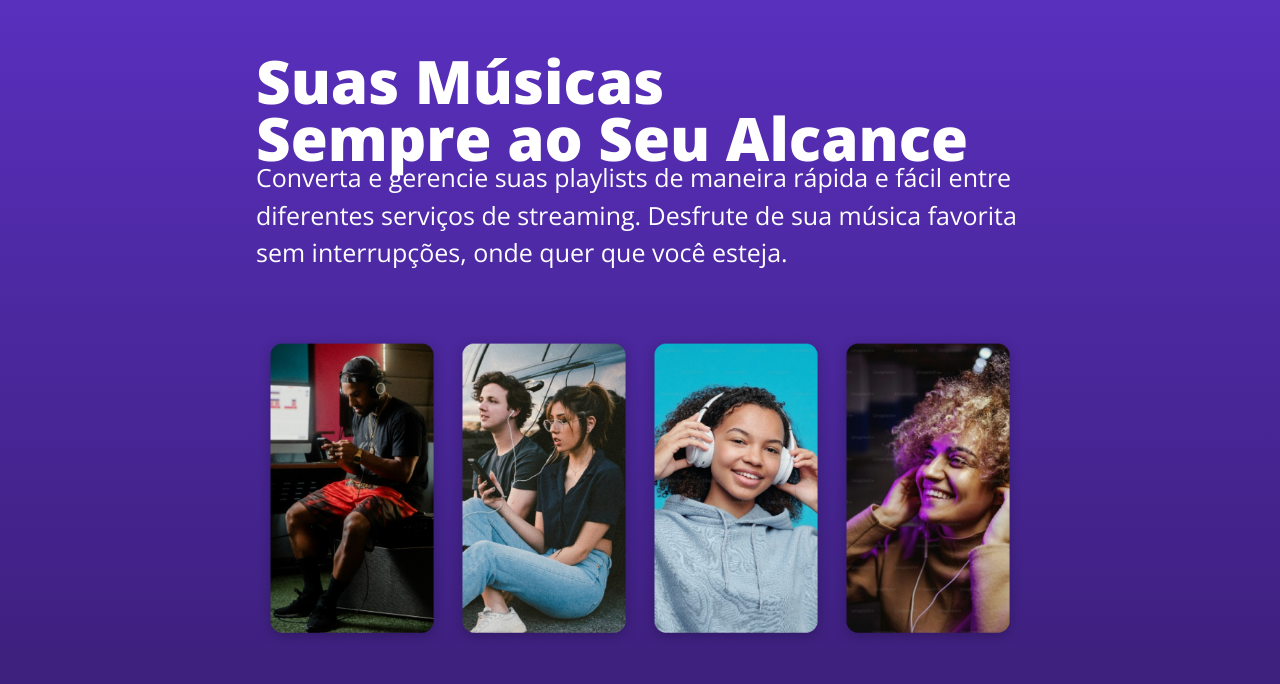
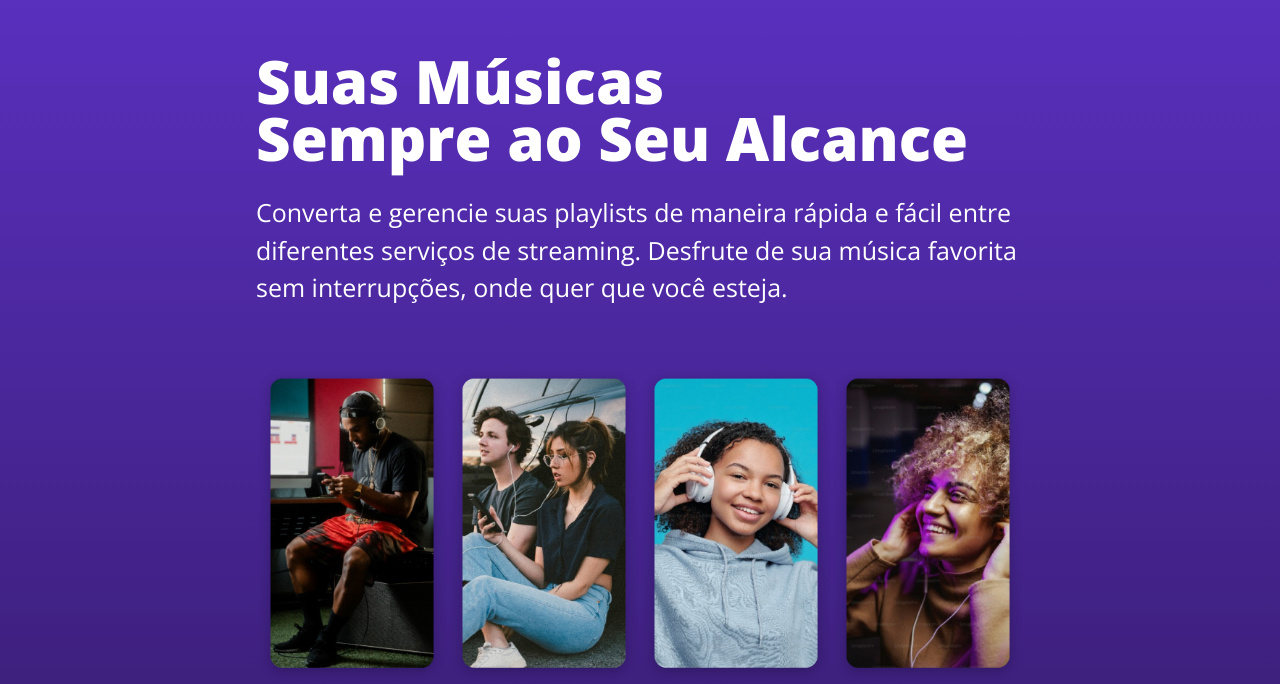
Before and after one commit to iaguinho-0/BeatBridge, a PHP site: page / in a window 1280 px wide. Shown: the part 80-764 px from the top of the page. Run offline with PHP 8.4, Linux system fonts and the light colour scheme.

Commit message:
Margin paragrafo, by iago

```diff
--- a/css/style.css
+++ b/css/style.css
@@ -22,11 +22,11 @@
     color: aliceblue;
 }
 
-p{
-    font-weight: 200;
-    font-size: 25px;
-    color: aliceblue;
-}
+    p{
+        font-weight: 200;
+        font-size: 25px;
+        color: aliceblue;
+    }
 
     h1{
         font-weight: 800;
@@ -75,6 +75,7 @@ p{
     }
 
     .box-1 > p{
+        margin: 35px 0px;
         font-weight: 300;
         font-size: 25px;
         color: white;
```
